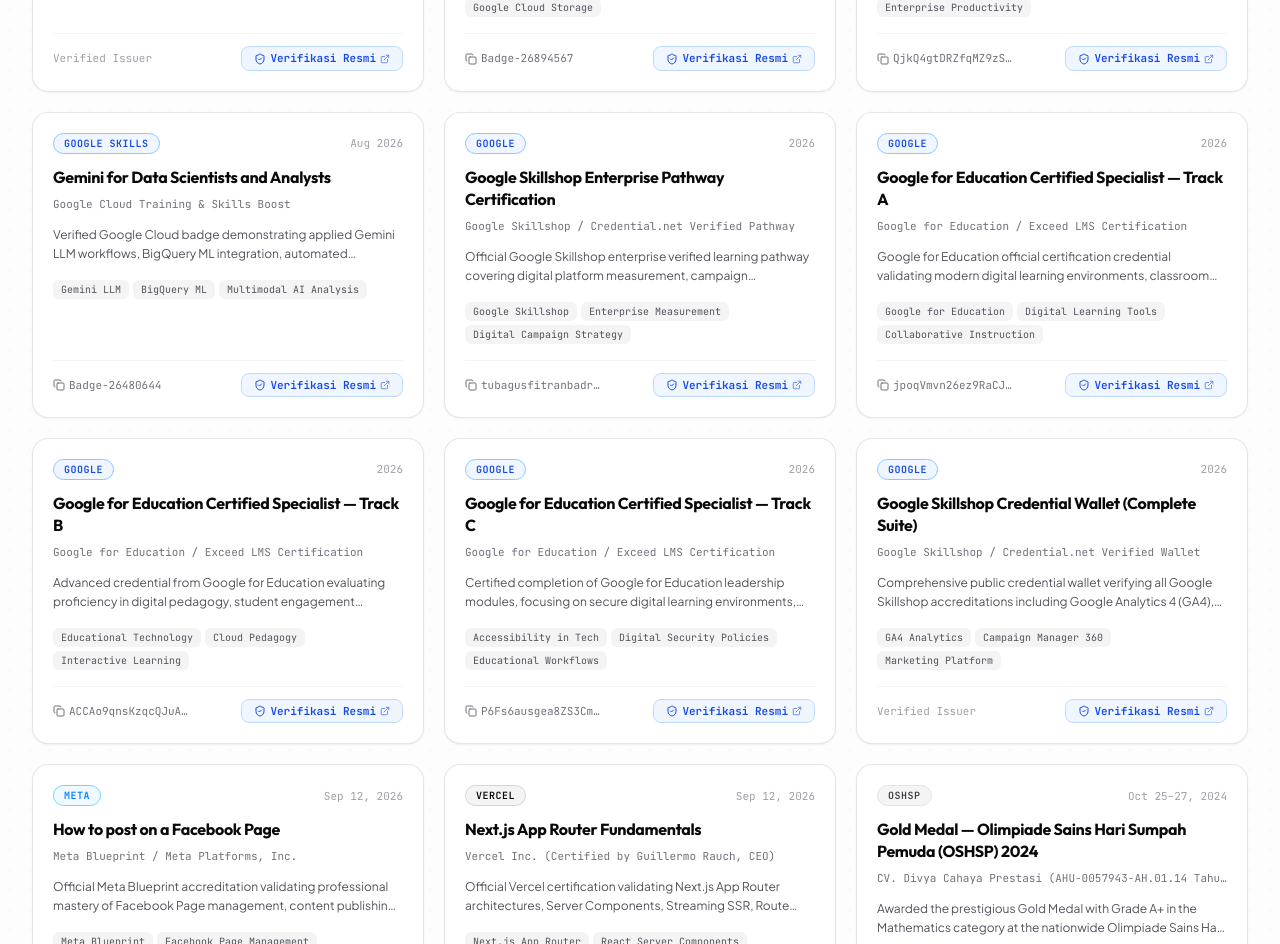
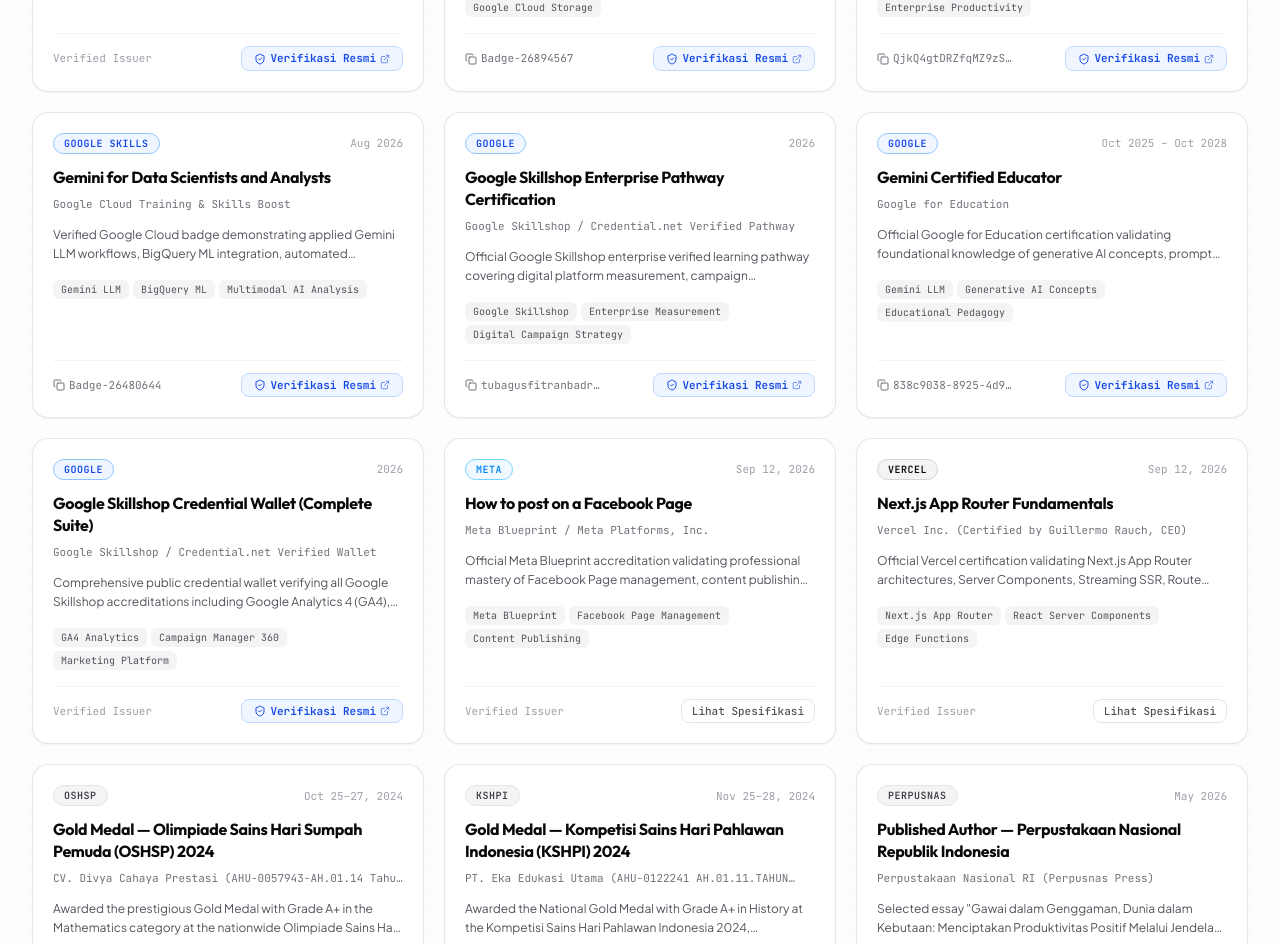
Before and after one commit to fitrantubagus-stack/fitran-dev-portofolio.com, a React (Vite) app: page / in a window 1280 px wide. Shown: the part 3280-4224 px from the top of the page. Built offline with nearby package versions, Linux system fonts and the light colour scheme.

Commit message:
feat(certificates): add official Google for Education Gemini Certified Educator credential and image

```diff
--- a/src/components/CertificatePreview.tsx
+++ b/src/components/CertificatePreview.tsx
@@ -38,6 +38,10 @@ export const CertificatePreview: React.FC<CertificatePreviewProps> = ({
     'cert-claude-101.png',
     'cert-claude-platform-101.png',
     'cert-dicoding-microsoft-fabric.png',
+    'cert-google-gemini-educator.png',
+    'cert-google-gemini.png',
+    'cert-google-wallet-1.png',
+    'cert-google-wallet-2.png',
     'cert-sohib-bercerita.png',
     'cert-bed-gamifikasi.png',
     'cert-bed-literasi-numerasi.png',
--- a/src/data/portfolioData.ts
+++ b/src/data/portfolioData.ts
@@ -503,54 +503,23 @@ export const CERTIFICATES_DATA: CertificateItem[] = [
     customImageFilename: 'cert-google-analytics.png',
   },
 
-  // 6. Google For Education Awards (Exceed LMS)
+  // 6. Gemini Certified Educator (Google for Education)
   {
-    id: 'google-for-education-award-1',
-    title: 'Google for Education Certified Specialist — Track A',
+    id: 'google-gemini-certified-educator',
+    title: 'Gemini Certified Educator',
     issuer: 'Google',
-    issuerFullName: 'Google for Education / Exceed LMS Certification',
-    category: 'academic',
-    date: '2026',
-    certId: 'jpoqVmvn26ez9RaCJazgZvBr',
-    verifyUrl: 'https://edu.exceedlms.com/student/award/jpoqVmvn26ez9RaCJazgZvBr',
-    featured: false,
+    issuerFullName: 'Google for Education',
+    category: 'cloud-ai',
+    date: 'Oct 2025 – Oct 2028',
+    certId: '838c9038-8925-4d95-9d20-d0530a8488a5',
+    verifyUrl: 'https://www.credential.net/profile/tubagusfitranbadruttamam255480/wallet',
+    featured: true,
+    highlightType: 'cloud-leader',
     description:
-      'Google for Education official certification credential validating modern digital learning environments, classroom collaboration tools, and tech-enabled instruction.',
-    skillsLearned: ['Google for Education', 'Digital Learning Tools', 'Collaborative Instruction', 'Classroom Tech'],
+      'Official Google for Education certification validating foundational knowledge of generative AI concepts, prompt engineering, and the core pedagogical capabilities of Gemini within education and development.',
+    skillsLearned: ['Gemini LLM', 'Generative AI Concepts', 'Educational Pedagogy', 'Prompt Engineering', 'Google for Education'],
     imagePlaceholderColor: '#4285F4',
-    customImageFilename: 'cert-google-infra.png',
-  },
-  {
-    id: 'google-for-education-award-2',
-    title: 'Google for Education Certified Specialist — Track B',
-    issuer: 'Google',
-    issuerFullName: 'Google for Education / Exceed LMS Certification',
-    category: 'academic',
-    date: '2026',
-    certId: 'ACCAo9qnsKzqcQJuAM4Z955b',
-    verifyUrl: 'https://edu.exceedlms.com/student/award/ACCAo9qnsKzqcQJuAM4Z955b',
-    featured: false,
-    description:
-      'Advanced credential from Google for Education evaluating proficiency in digital pedagogy, student engagement systems, and cloud-based educational infrastructure.',
-    skillsLearned: ['Educational Technology', 'Cloud Pedagogy', 'Interactive Learning', 'Google Workspace for Edu'],
-    imagePlaceholderColor: '#34A853',
-    customImageFilename: 'cert-google-infra.png',
-  },
-  {
-    id: 'google-for-education-award-3',
-    title: 'Google for Education Certified Specialist — Track C',
-    issuer: 'Google',
-    issuerFullName: 'Google for Education / Exceed LMS Certification',
-    category: 'academic',
-    date: '2026',
-    certId: 'P6Fs6ausgea8ZS3CmN6zRsUc',
-    verifyUrl: 'https://edu.exceedlms.com/student/award/P6Fs6ausgea8ZS3CmN6zRsUc',
-    featured: false,
-    description:
-      'Certified completion of Google for Education leadership modules, focusing on secure digital learning environments, administrative policies, and accessibility.',
-    skillsLearned: ['Accessibility in Tech', 'Digital Security Policies', 'Educational Workflows', 'Student Privacy'],
-    imagePlaceholderColor: '#EA4335',
-    customImageFilename: 'cert-google-infra.png',
+    customImageFilename: 'cert-google-gemini-educator.png',
   },
 
   // 7. Google Skillshop Badge Wallet
@@ -561,7 +530,7 @@ export const CERTIFICATES_DATA: CertificateItem[] = [
     issuerFullName: 'Google Skillshop / Credential.net Verified Wallet',
     category: 'marketing',
     date: '2026',
-    verifyUrl: 'https://skillshop.credential.net/profile/tubagusfitranbadruttamam255480/wallet',
+    verifyUrl: 'https://www.credential.net/profile/tubagusfitranbadruttamam255480/wallet',
     featured: true,
     description:
       'Comprehensive public credential wallet verifying all Google Skillshop accreditations including Google Analytics 4 (GA4), Campaign Manager 360, and Google Marketing Platform.',
```
Also changed, not shown: public/certificates/cert-google-gemini-educator.png (added), public/certificates/cert-google-gemini.png (added).
